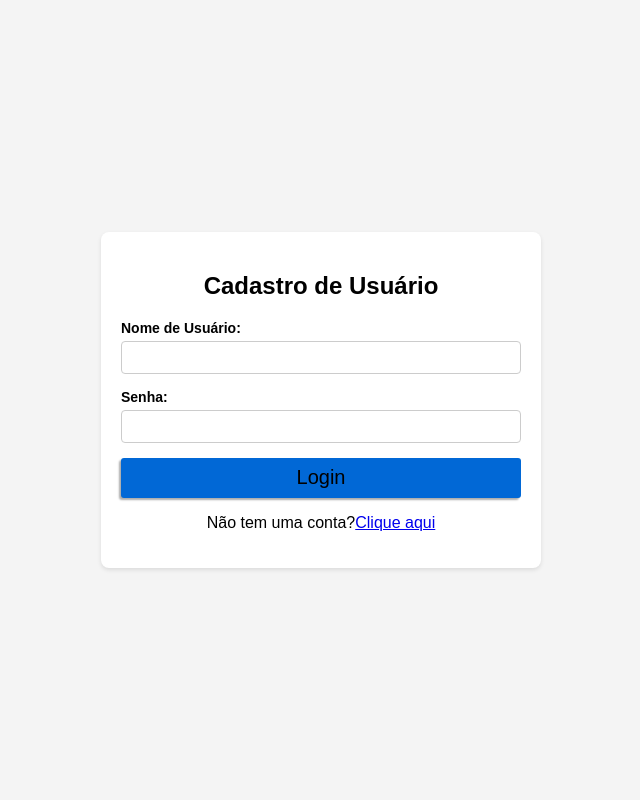
After one commit to luigiPerkoski/MoreMoney, a Django app: page /login in a window 1280 px wide. The commit adds this page. Shown: the whole page, without its empty margins (319-959 px from the left). Run offline with Django 4.2, Linux system fonts and the light colour scheme.

Commit message:
login, logout and register

```diff
--- a/core/forms.py
+++ b/core/forms.py
@@ -18,9 +18,6 @@ class NewExtract(forms.ModelForm):
             'descripition':forms.Textarea(attrs={'required': False})
         }
 
-
-
-
 class NewAccount(forms.ModelForm):
     class Meta:
         model = Account
@@ -34,3 +31,12 @@ class NewAccount(forms.ModelForm):
 
 class SearchForm(forms.Form):
     query = forms.CharField(max_length=100)
+
+class CadastroForm(forms.Form):
+    username = forms.CharField(max_length=30, required=True, help_text='Máximo de 30 caracteres')
+    email = forms.EmailField(max_length=254, required=True, help_text='Informe um endereço de email válido')
+    password = forms.CharField(widget=forms.PasswordInput, required=True, help_text='A senha não deve ser muito comum')
+
+class LoginForm(forms.Form):
+    username = forms.CharField(max_length=30, required=True, help_text='Máximo de 30 caracteres')
+    password = forms.CharField(widget=forms.PasswordInput, required=True, help_text='A senha não deve ser muito comum')
--- a/core/urls.py
+++ b/core/urls.py
@@ -1,4 +1,5 @@
 from django.urls import path
+from django.contrib.auth import views as auth_views
 from . import views
 
 #! Minhas urls do core aqui
@@ -19,5 +20,9 @@ urlpatterns = [
     path('extract/<id>', views.extract, name = 'extract'),
     path('extract_forms_update/<id>', views.extract_forms_update, name = 'extract_forms_update'),
     path('account/<id>', views.account, name = 'account'),
-    path('account_forms_update/<id>', views.account_forms_update, name = 'account_forms_update')
+    path('account_forms_update/<id>', views.account_forms_update, name = 'account_forms_update'),
+    path('cadastro', views.cadastro, name = 'cadastro'),
+    path('login', views.view_login, name = 'login'),
+    path('logout/', auth_views.LogoutView.as_view(), name='logout'),
+
 ]
--- a/core/views.py
+++ b/core/views.py
@@ -1,12 +1,16 @@
 from django.shortcuts import render, redirect, HttpResponse
 from .models import Extract, Account
-from .forms import NewExtract, NewAccount, SearchForm
+from .forms import NewExtract, NewAccount, SearchForm, CadastroForm, LoginForm
+from django.contrib.auth.models import User
+from django.contrib.auth.password_validation import validate_password
+from django.contrib.auth import login, authenticate
+from django.contrib.auth.decorators import login_required
 
 #! Minhas funções para mostrar as paginas aqui
-
+@login_required(login_url='login')
 def index(request):
     #*===============================================================
-    extract = Extract.objects.order_by('date')
+    extract = Extract.objects.filter().all()
     form = SearchForm()
     response = []
 
@@ -52,7 +56,7 @@ def index(request):
     #//Return
     context = {'extract_list': extract, 'money': round(value, 2), 'future_money': round(future_value, 2), 'len_extract_list':len(extract), 'form': form}
     return render(request, 'pages/index.html', context=context)
-
+@login_required(login_url='login')
 def accounts(request):
     #*===============================================================
     account = Account.objects.all()
@@ -97,7 +101,7 @@ def accounts(request):
     #//Return
     context = {'account_list': account, 'form': form}
     return render(request, 'pages/accounts.html', context=context)
-
+@login_required(login_url='login')
 def damege(request):
     #*===============================================================
     damege = Extract.objects.filter(type='D')
@@ -120,7 +124,7 @@ def damege(request):
     #//Return
     context = {'dameges': damege, 'extract_damege': extract_damage,'future_extract_damage': future_extract_damage, 'len_dameges': len(damege), 'form': form}
     return render(request, 'pages/damege.html', context=context)
-
+@login_required(login_url='login')
 def profit(request):
     #*===============================================================
     profit = Extract.objects.filter(type='P')
@@ -142,7 +146,7 @@ def profit(request):
     #//Return
     context = {'profits': profit, 'extract_profit': extract_profit,'future_extract_profit': future_extract_profit, 'len_profits': len(profit), 'form': form}
     return render(request, 'pages/profit.html', context=context)
-
+@login_required(login_url='login')
 def processar_formulario(request, page, id):
     #*===============================================================
     if request.method == 'POST':
@@ -155,7 +159,7 @@ def processar_formulario(request, page, id):
             Extract.objects.filter(id=id).update(pay=True)
 
         return redirect(page)
-
+@login_required(login_url='login')
 def new_extract(request):
     #*===============================================================
     forms = NewExtract()
@@ -165,14 +169,14 @@ def new_extract(request):
     context = {'forms': forms, "contas": accounts}
 
     return render(request, 'pages/new_extract.html', context)
-
+@login_required(login_url='login')
 def extract_forms(request):
     #*===============================================================
     forms = NewExtract(request.POST)
     if forms.is_valid():
         forms.save()
     return redirect (index)
-
+@login_required(login_url='login')
 def new_account(request):
     #*===============================================================
     accounts = Account.objects.order_by('name')
@@ -181,7 +185,7 @@ def new_account(request):
     context = {"contas": accounts, 'forms': forms}
 
     return render (request, 'pages/new_account.html', context )
-
+@login_required(login_url='login')
 def new_extract_from_account(request, account):
     #*===============================================================
     categoria_padrao = Account.objects.get(id=account)
@@ -192,14 +196,14 @@ def new_extract_from_account(request, account):
     context = {'forms': forms}
 
     return render(request, 'pages/new_extract.html', context)
-
+@login_required(login_url='login')
 def accounts_forms(request):
     #*===============================================================
     forms = NewAccount(request.POST)
     if forms.is_valid():
         forms.save()
     return redirect (index)
-
+@login_required(login_url='login')
 def search_view(request):
     #*===============================================================
     if request.method == 'POST':
@@ -216,19 +220,19 @@ def search_view(request):
     context = {'form': form, 'results': results}
 
     return redirect('/')
-
+@login_required(login_url='login')
 def delete_extract(request, id):
     #*===============================================================
     post = Extract.objects.get(id=id)
     post.delete()
     return redirect('index')
-
+@login_required(login_url='login')
 def delete_account(request, id):
     #*===============================================================
     post = Account.objects.get(id=id)
     post.delete()
     return redirect('accounts')
-
+@login_required(login_url='login')
 def extract(request, id):
     #*===============================================================
 
@@ -240,7 +244,7 @@ def extract(request, id):
     context = {'forms': forms, 'id': id}
 
     return render(request, 'pages/extract.html', context)
-
+@login_required(login_url='login')
 def extract_forms_update(request, id):
     #*===============================================================
 
@@ -254,7 +258,7 @@ def extract_forms_update(request, id):
         form = NewExtract(initial={'name': extract.name, 'value':extract.value, 'account': extract.account, 'type': extract.type, 'date': extract.date, 'pay': extract.pay, 'descripition': extract.descripition})
 
     return render(request, 'extract.html', {'form': form})
-
+@login_required(login_url='login')
 def account(request, id):
     #*===============================================================
 
@@ -271,7 +275,7 @@ def account(request, id):
     context = {'forms': forms, 'id': id}
 
     return render(request, 'pages/account.html', context)
-
+@login_required(login_url='login')
 def account_forms_update(request,id):
     #*===============================================================
 
@@ -288,3 +292,48 @@ def account_forms_update(request,id):
         })
 
     return render(request, 'extract.html', {'form': form})
+
+def cadastro(request):
+    #*===============================================================
+
+    if request.method == 'POST':
+        form = CadastroForm(request.POST)
+        if form.is_valid():
+            password = form.cleaned_data['password']
+
+            if User.objects.filter(username=form.cleaned_data['username']).exists():
+                form.add_error('username', 'Este nome de usuário já está em uso.')
+                return render(request, 'pages/cadastro.html', {'form': form})
+
+            try:
+                validate_password(password)
+            except:
+                form.add_error('password', 'senha invalida')
+                return render(request, 'pages/cadastro.html', {'form': form})
+
+            User.objects.create_user(
+                username=form.cleaned_data['username'],
+                email=form.cleaned_data['email'],
+                password=password
+            )
+            return redirect('/')
+    else:
+        form = CadastroForm()
+
+    return render(request, 'pages/cadastro.html', {'form': form})
+
+def view_login(request):
+    #*===============================================================
+    form = LoginForm()
+    if request.method == 'POST':
+        username = request.POST['username']
+        password = request.POST['password']
+        user = authenticate(request, username=username, password=password)
+        if user is not None:
+            login(request, user)
+            return redirect('index')
+        else:
+            form.add_error('password', 'Usuario ou Senha incorreto')
+    context = {'form':form}
+
+    return render(request,'pages/login.html',context)
--- a/project/settings.py
+++ b/project/settings.py
@@ -12,6 +12,10 @@ BASE_DIR = Path(__file__).resolve().parent.parent
 
 # SECURITY WARNING: keep the secret key used in production secret!
 SECRET_KEY = 'django-insecure-h@zepnc1j_qx@40j6du6j3ri!rslw69j4q4h3-a$f4io2r#m&b'
+
+LOGIN_REDIRECT_URL = 'index'
+
+LOGOUT_REDIRECT_URL = 'login'
 
 # SECURITY WARNING: don't run with debug turned on in production!
 DEBUG = True
--- a/static/core/css/menu.css
+++ b/static/core/css/menu.css
@@ -77,7 +77,7 @@ a.button_reserch{
     display: flex;
     border-radius: 20px;
     margin:  0 0 0 57px;
-    width: calc(100% - 57px);
+    width: calc(100% - 200px);
     position: absolute;
     left: 0;
     right: 0;
@@ -85,6 +85,7 @@ a.button_reserch{
 }
 .search {
     display: flex;
+    padding-left: 143px;
     border-radius: 20px;
 }
 .button {
--- /dev/null
+++ b/templates/pages/login.html
@@ -0,0 +1,97 @@
+<!DOCTYPE html>
+<html lang="en">
+<head>
+    <meta charset="UTF-8">
+    <meta name="viewport" content="width=device-width, initial-scale=1.0">
+    <title>Cadastro de Usuário</title>
+    <style>
+        body {
+            font-family: Arial, sans-serif;
+            background-color: #f4f4f4;
+            margin: 0;
+            display: flex;
+            justify-content: center;
+            align-items: center;
+            height: 100vh;
+        }
+
+        .form-container {
+            background-color: #fff;
+            padding: 20px;
+            border-radius: 8px;
+            box-shadow: 0 2px 4px rgba(0, 0, 0, 0.1);
+            max-width: 400px;
+            width: 100%;
+        }
+
+        .form-container h2 {
+            text-align: center;
+        }
+
+        .form-group {
+            margin-bottom: 15px;
+        }
+
+        .form-group label {
+            display: block;
+            font-weight: bold;
+            margin-bottom: 5px;
+        }
+
+        .form-group input {
+            width: 100%;
+            padding: 8px;
+            border: 1px solid #ccc;
+            border-radius: 4px;
+            box-sizing: border-box;
+        }
+
+        .form-group button {
+            padding: 10px 20px;
+            background-color: #ffc107;
+            color: #fff;
+            border: none;
+            border-radius: 4px;
+            cursor: pointer;
+            width: 100%;
+        }
+        button.submit{
+            width: 100%;
+            height: 40px;
+            font-size: 20px;
+            border: none;
+            background-color: #0168d6;
+            border-radius: 3px;
+            box-shadow: -2px 2px 2px #00000054;
+        }
+        label{
+            text-decoration: none;
+            font-size: 14px;
+        }
+    </style>
+</head>
+<body>
+    <div class="form-container">
+        <h2>Cadastro de Usuário</h2>
+        <form method="post">
+            {% csrf_token %}
+            <div class="form-group">
+                <label for="{{ form.username.id_for_label }}">Nome de Usuário:</label>
+                {{ form.username }}
+                {% if form.username.errors %}
+                    <p style="color: red; font-size: 14px;">{{ form.username.errors.0 }}</p>
+                {% endif %}
+            </div>
+            <div class="form-group">
+                <label for="{{ form.password.id_for_label }}">Senha:</label>
+                {{ form.password }}
+                {% if form.password.errors %}
+                    <p style="color: red; font-size: 14px;">{{ form.password.errors.0 }}</p>
+                {% endif %}
+            </div>
+            <button class="submit" type="submit">Login</button>
+        </form>
+        <p style="text-align: center;">Não tem uma conta?<a href="cadastro">Clique aqui</a></p>
+    </div>
+</body>
+</html>
```
Also changed, not shown: templates/pages/cadastro.html (added, +101 -0 lines), templates/partials/_profile.html (+11 -9 lines).
